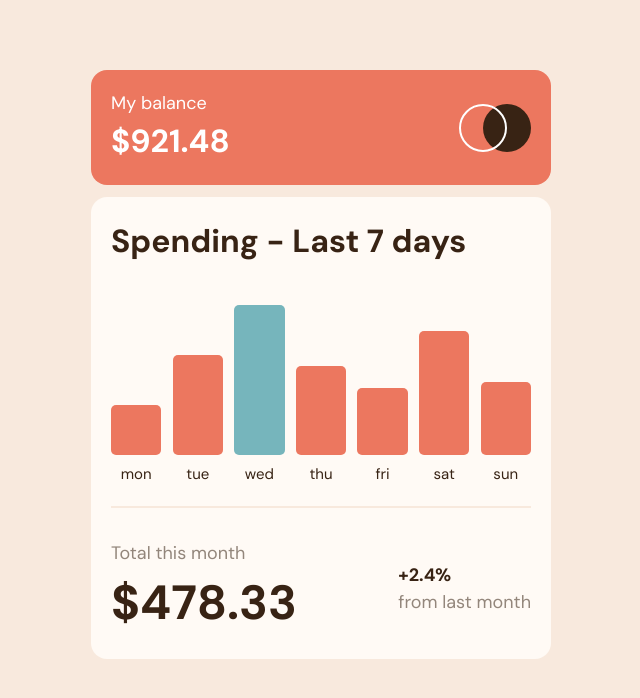
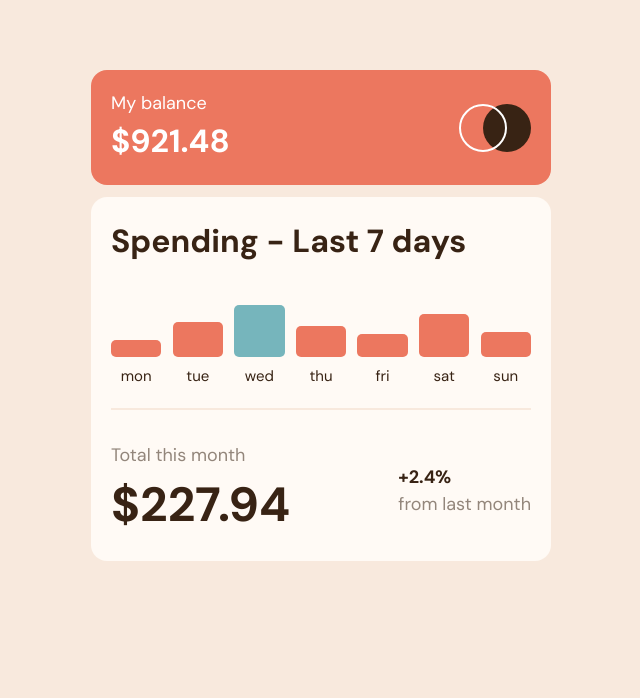
Before and after one commit to ronnypdev/Expenses-Chart-Component, a React (Vite) app: page / in a window 1280 px wide. Shown: the top 698 px of the page, without its empty margins (319-959 px from the left). Built offline with nearby package versions, Linux system fonts and the light colour scheme.

Commit message:
Added dynamic data and finished project

```diff
--- a/src/App.tsx
+++ b/src/App.tsx
@@ -1,11 +1,12 @@
-import Chart from "./components/Chart"
+import Chart from "./components/Chart";
+import { chartData } from "./constants";
 
 function App() {
 
   return (
     <>
       <main className="h-full max-container flex justify-center items-center">
-        <Chart />
+        <Chart chart={chartData} />
       </main>
     </>
   )
--- a/src/components/Chart.tsx
+++ b/src/components/Chart.tsx
@@ -1,6 +1,16 @@
 import  chartLogo from "../assets/images/logo.svg"
 
-export default function Chart() {
+type chartData = {
+  chart: (string | number)[],
+  style?: React.CSSProperties
+}
+
+export default function Chart({ chart }: chartData) {
+
+  // const chartDimension = {
+  //   height: `${chart.amount}px`
+  // }
+
   return (
     <>
       <div className="w-[540px] h-[660px] max-w-full">
@@ -19,42 +29,25 @@ export default function Chart() {
           <h4 className="font-DMsans text-[32px] text-darkBrown leading-normal font-bold mb-10">Spending - Last 7 days</h4>
 
           <div className="chart flex justify-between items-baseline flex-shrink-0 border-b-2 border-cream pb-5">
-            <div className="flex flex-col justify-between items-center">
-              <div className="w-[50.365px] h-[50px] bg-softRed hover:opacity-55 flex-shrink-0 rounded-[5px] cursor-pointer"></div>
-              <p className="font-DMsans text-[15px] text-darkBrown leading-normal font-normal lowercase mt-2">mon</p>
-            </div>
-            <div className="flex flex-col justify-between items-center">
-              <div className="w-[50.365px] h-[100px] bg-softRed hover:opacity-55 flex-shrink-0 rounded-[5px] cursor-pointer"></div>
-              <p className="font-DMsans text-[15px] text-darkBrown leading-normal font-normal lowercase mt-2">tue</p>
-            </div>
-            <div className="flex flex-col justify-between items-center has-tooltip">
-              <span className="tooltip rounded-[5px] shadow-lg p-1 bg-darkBrown font-DMsans text-lg text-paleOrange leading-normal font-bold -mt-10">$52.36</span>
-              <div className="w-[50.365px] h-[150px] bg-cyan hover:opacity-55 flex-shrink-0 rounded-[5px] cursor-pointer"></div>
-              <p className="font-DMsans text-[15px] text-darkBrown leading-normal font-normal lowercase mt-2">wed</p>
-            </div>
-            <div className="flex flex-col justify-between items-center has-tooltip">
-              <span className="tooltip rounded-[5px] shadow-lg p-1 bg-darkBrown font-DMsans text-lg text-paleOrange leading-normal font-bold -mt-10">$31.07</span>
-              <div className="w-[50.365px] h-[89px] bg-softRed hover:opacity-55 flex-shrink-0 rounded-[5px] cursor-pointer"></div>
-              <p className="font-DMsans text-[15px] text-darkBrown leading-normal font-normal lowercase mt-2">thu</p>
-            </div>
-            <div className="flex flex-col justify-between items-center">
-              <div className="w-[50.365px] h-[67px] bg-softRed hover:opacity-55 flex-shrink-0 rounded-[5px] cursor-pointer"></div>
-              <p className="font-DMsans text-[15px] text-darkBrown leading-normal font-normal lowercase mt-2">fri</p>
-            </div>
-            <div className="flex flex-col justify-between items-center">
-              <div className="w-[50.365px] h-[124px] bg-softRed hover:opacity-55 flex-shrink-0 rounded-[5px] cursor-pointer"></div>
-              <p className="font-DMsans text-[15px] text-darkBrown leading-normal font-normal lowercase mt-2">sat</p>
-            </div>
-            <div className="flex flex-col justify-between items-center">
-              <div className="w-[50.365px] h-[73px] bg-softRed hover:opacity-55 flex-shrink-0 rounded-[5px] cursor-pointer"></div>
-              <p className="font-DMsans text-[15px] text-darkBrown leading-normal font-normal lowercase mt-2">sun</p>
-            </div>
+            {chart.map((chartData) => (
+              <div className="flex flex-col justify-between items-center has-tooltip">
+                <span className="tooltip rounded-[5px] shadow-lg p-1 bg-darkBrown font-DMsans text-lg text-paleOrange leading-normal font-bold -mt-10">
+                  ${chartData.amount}
+                </span>
+                <div className={`w-[50.365px] hover:opacity-55 flex-shrink-0 rounded-[5px] cursor-pointer
+                ${chartData.day === "wed" ? "bg-cyan" : "bg-softRed"}`}
+                  style={
+                  { height: `${chartData.amount}px` }}></div>
+                <p className="font-DMsans text-[15px] text-darkBrown leading-normal font-normal lowercase mt-2">{chartData.day}</p>
+              </div>
+            ))}
+
           </div>{/*End chart inner container*/}
 
           <div className="mt-8 flex justify-between items-center">
             <div>
               <p className="font-DMsans text-lg text-mediumBrown leading-normal font-normal">Total this month</p>
-              <h2 className="font-DMsans text-[48px] text-darkBrown leading-normal font-bold">$478.33</h2>
+              <h2 className="font-DMsans text-[48px] text-darkBrown leading-normal font-bold">$227.94</h2>
             </div>
             <div>
               <p className="font-DMsans text-lg text-darkBrown leading-normal font-bold">+2.4%</p>
```
Also changed, not shown: src/constants/data.json (deleted, +0 -30 lines).
